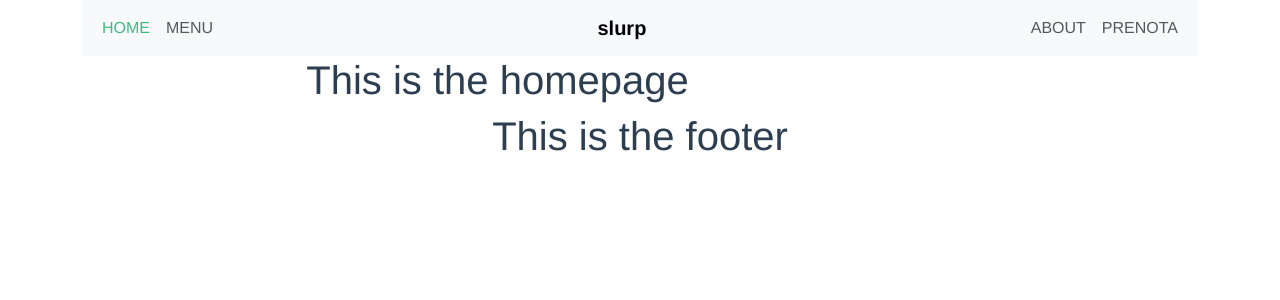
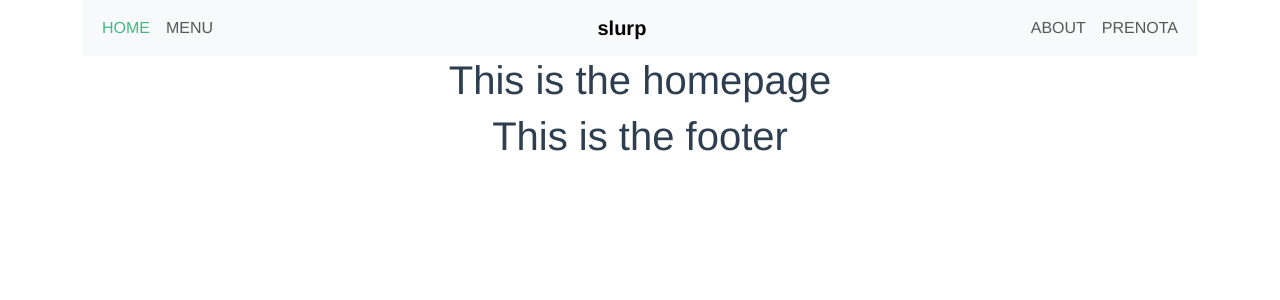
Before and after one commit to claudiafnc/gusto-tram-spa, a Vue app in the folder progetto-gustotram/: page / in a window 1280 px wide. Shown: the top 300 px of the page. Built offline with nearby package versions, Linux system fonts and the light colour scheme.

Commit message:
3 sett pt.2

```diff
--- a/progetto-gustotram/src/App.vue
+++ b/progetto-gustotram/src/App.vue
@@ -6,7 +6,7 @@
       </div>
     </div>
     <div class="row">
-      <div class="col-md-9 col-sm-12">
+      <div class="col">
         <router-view />
         <!-- Qui verrà visualizzato il contenuto delle pagine -->
       </div>
--- a/progetto-gustotram/src/views/MenuView.vue
+++ b/progetto-gustotram/src/views/MenuView.vue
@@ -1,5 +1,5 @@
 <template>
   <div>
-    <h1>This is the menu</h1>
+    <h1>This is the menu page</h1>
   </div>
 </template>
```
